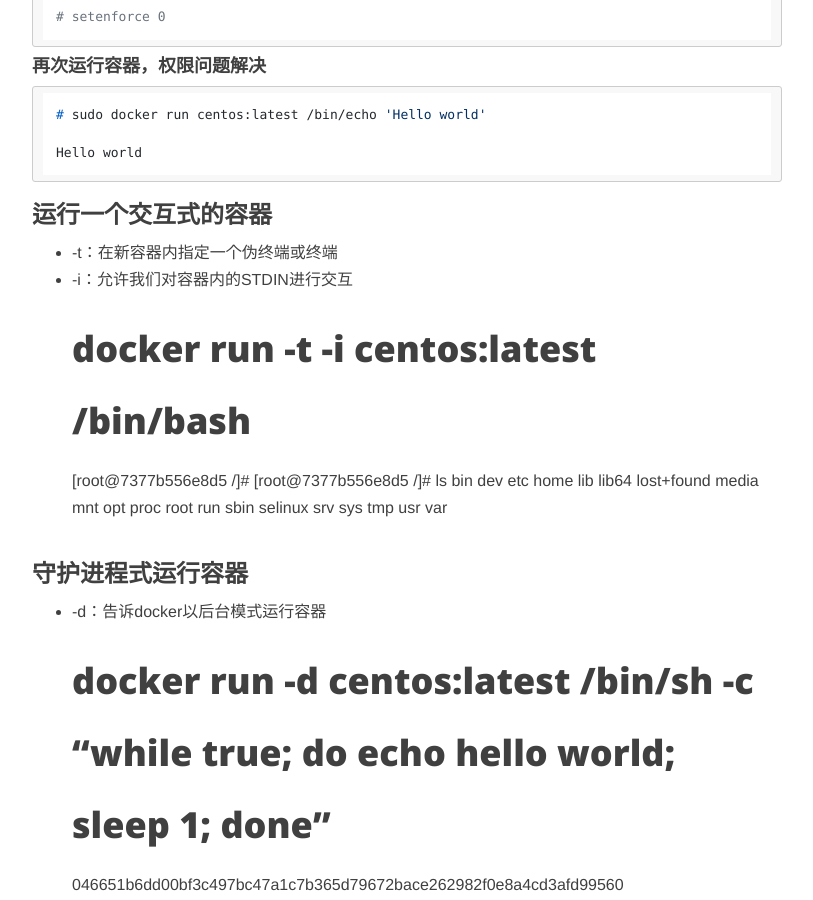
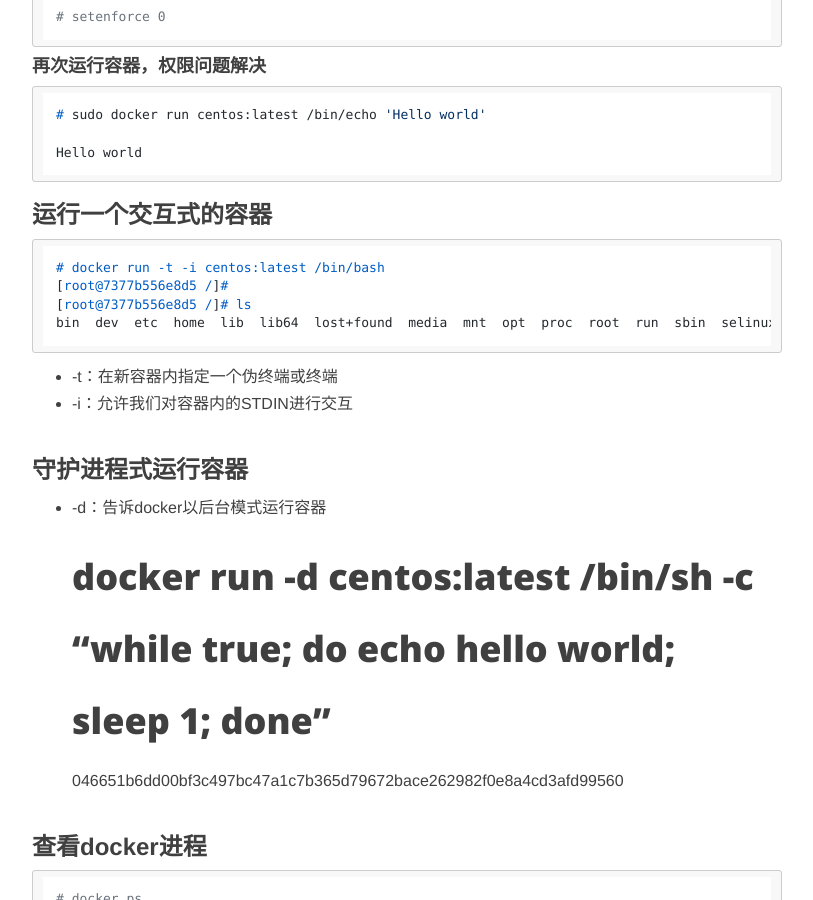
Before and after one commit to blkart/blkart.github.io, a Jekyll site: the page built from _posts/2014-12-14-docker-install-usage.md, in a window 1280 px wide and 900 px high, scrolled down 2048 px. Shown: the whole window, without its empty margins (233-1046 px from the left). Built offline with Jekyll 4.4.1, drawn with Linux system fonts in a browser that asks for light colours; nearby versions of some CDN libraries; comment, search, counter and statistics services are not loaded.

Commit message:
调整格式
Signed-off-by: blkart <blkart.org@gmail.com>

```diff
--- a/_posts/2014-12-14-docker-install-usage.md
+++ b/_posts/2014-12-14-docker-install-usage.md
@@ -83,13 +83,13 @@ description: Docker 安装及基本使用方法
 
 ### 运行一个交互式的容器
 
-*   -t：在新容器内指定一个伪终端或终端
-*   -i：允许我们对容器内的STDIN进行交互
-
     # docker run -t -i centos:latest /bin/bash
     [root@7377b556e8d5 /]#
     [root@7377b556e8d5 /]# ls
     bin  dev  etc  home  lib  lib64  lost+found  media  mnt  opt  proc  root  run  sbin  selinux  srv  sys  tmp  usr  var
+
+*   -t：在新容器内指定一个伪终端或终端
+*   -i：允许我们对容器内的STDIN进行交互
 
 ### 守护进程式运行容器
 
```
